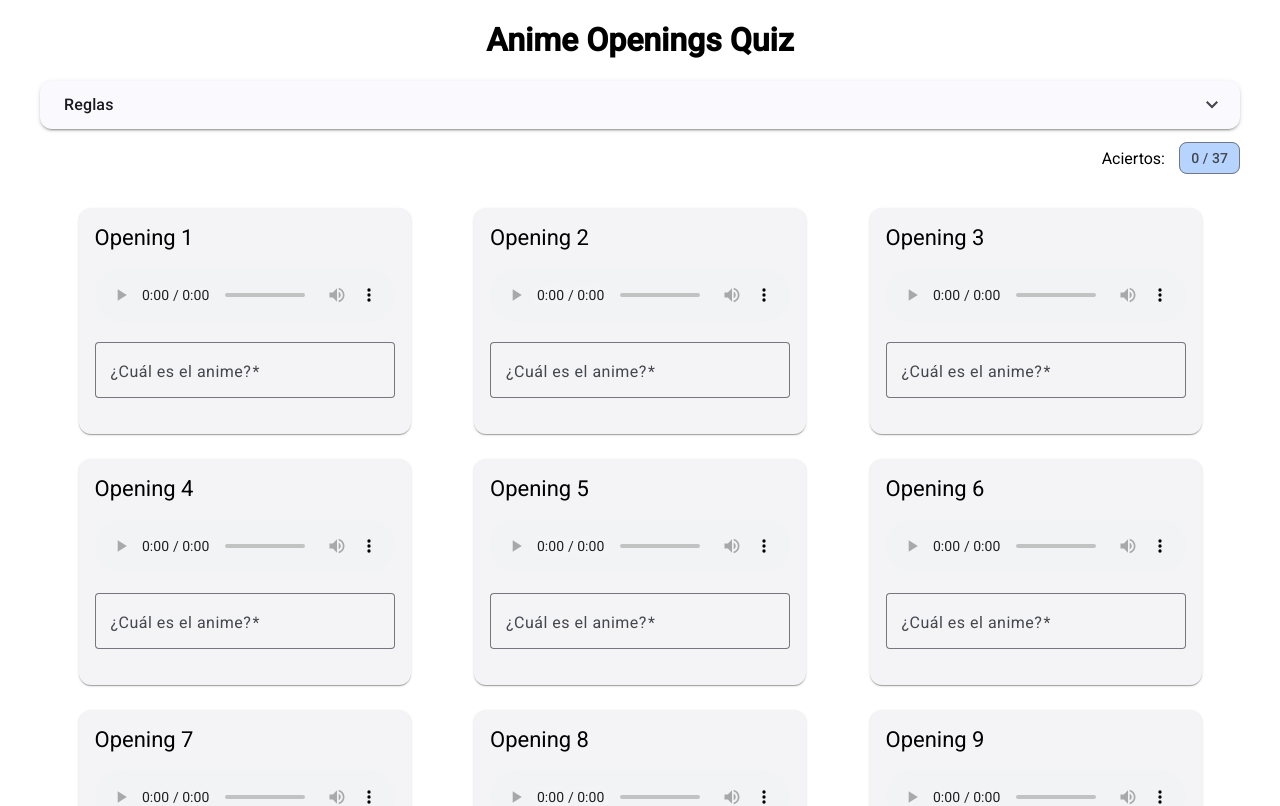
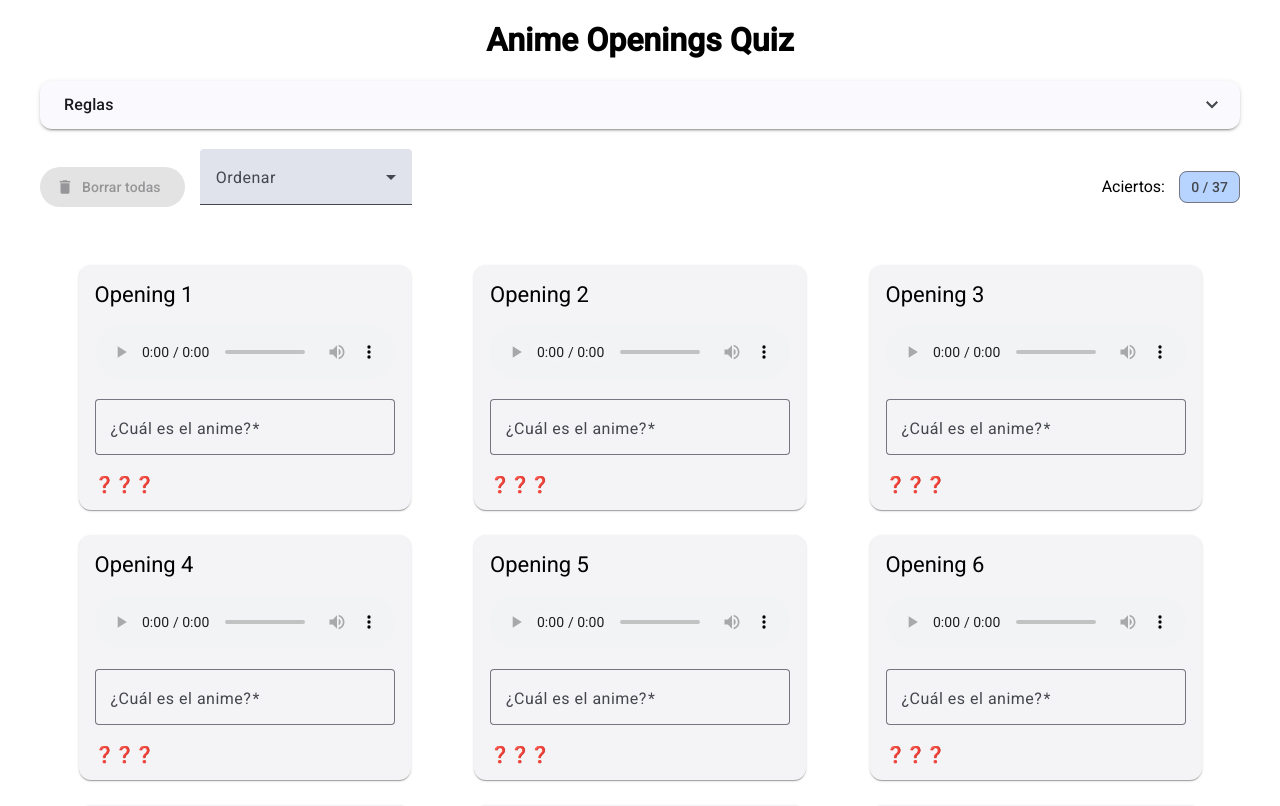
Before and after one commit to Franmicar/openings_anime_quiz, an Angular app: page / in a window 1280 px wide. Shown: the top 806 px of the page. Built offline with nearby package versions, Linux system fonts and the light colour scheme.

Commit message:
cambio de guardado por id, borrar todas, ordenar

```diff
--- a/src/app/app.component.html
+++ b/src/app/app.component.html
@@ -14,7 +14,19 @@
 </mat-expansion-panel>
 
 <div class="success-container">
-  <div class="relative d-flex">
+  <div class="left d-flex">
+    <button mat-flat-button (click)="openConfirmationModal()"
+    [disabled]="!successes"><mat-icon>delete</mat-icon>Borrar todas</button>
+    <mat-form-field>
+      <mat-label>Ordenar</mat-label>
+      <mat-select [formControl]="sortControl" (selectionChange)="sort()">
+          <mat-option [value]="'nsnc'">Sin contestar primero</mat-option>
+          <mat-option [value]="'fail'">Falladas primero</mat-option>
+          <mat-option [value]="'success'">Acertadas primero</mat-option>
+      </mat-select>
+    </mat-form-field>
+  </div>
+  <div class="right relative d-flex">
     <span>Aciertos: </span>
     <mat-chip class="chip-successes">{{successes}} / {{animes.length}}</mat-chip>
   </div>
@@ -27,3 +39,7 @@
   }
   <!-- Más contenido de tu AppComponent -->
 </div>
+
+@if (complete) {
+  <div class="w-100 center">¡Enhorabuena! El número que buscas es...</div>
+}
--- a/src/app/app.component.scss
+++ b/src/app/app.component.scss
@@ -24,7 +24,7 @@ mat-list-item::before {
 
 .success-container {
   display: flex;
-  justify-content: end;
+  justify-content: space-between;
   padding-left: 40px;
   padding-right: 115px;
 }
--- a/src/app/app.component.ts
+++ b/src/app/app.component.ts
@@ -1,17 +1,24 @@
 import { Component, OnInit } from '@angular/core';
 import { RouterOutlet } from '@angular/router';
 import { AnimeQuizCardComponent } from './components/anime-quiz-card/anime-quiz-card.component';
-import { AbstractControl, FormControl, ValidationErrors, ValidatorFn, Validators } from '@angular/forms';
+import { AbstractControl, FormControl, FormsModule, ReactiveFormsModule, ValidationErrors, ValidatorFn, Validators } from '@angular/forms';
 import { MatExpansionModule } from '@angular/material/expansion';
 import { MatListModule } from '@angular/material/list';
 import { DataService } from './services/data.service';
 import { Anime, animes } from '../assets/classes/anime';
 import { MatChipsModule } from '@angular/material/chips';
+import { MatButtonModule } from '@angular/material/button';
+import { MatIconModule } from '@angular/material/icon';
+import { MatDialog, MatDialogModule } from '@angular/material/dialog';
+import { DeleteConfirmationComponent } from './components/modals/delete-confirmation/delete-confirmation.component';
+import { MatSelectModule } from '@angular/material/select';
 
 @Component({
   selector: 'app-root',
   standalone: true,
-  imports: [RouterOutlet, AnimeQuizCardComponent, MatExpansionModule, MatListModule, MatChipsModule],
+  imports: [RouterOutlet, AnimeQuizCardComponent, MatExpansionModule,
+    MatListModule, MatChipsModule, MatButtonModule, MatIconModule, MatDialogModule,
+    MatSelectModule, FormsModule, ReactiveFormsModule],
   providers: [DataService],
   templateUrl: './app.component.html',
   styleUrl: './app.component.scss'
@@ -19,10 +26,14 @@ import { MatChipsModule } from '@angular/material/chips';
 export class AppComponent implements OnInit {
   title = 'openings-anime-quiz';
   rules = [];
-  animes: Anime[] = animes;
+  animes: Anime[] = shuffleArray([...animes]);
   successes = 0;
+  complete = false;
+  sortControl = new FormControl<string | null>('');
 
-  constructor(private data: DataService) { }
+  constructor(private data: DataService,
+    public dialog: MatDialog
+  ) { }
 
   ngOnInit(): void {
     this.getData();
@@ -39,13 +50,9 @@ export class AppComponent implements OnInit {
     // Verifica si hay respuestas guardadas en localStorage
     this.animes = this.animes.map((anime, index) => {
       // Usa la respuesta guardada si está disponible, de lo contrario usa una cadena vacía
-      const respuestaInicial = localStorage.getItem('R' + index.toString()) ? localStorage.getItem('R' + index.toString()) : '';
-      if (respuestaInicial && anime.names.some((name: string) => respuestaInicial.trim()?.toLowerCase() === name.toLowerCase())) {
-        this.plusSuccesses();
-      }
       return {
         ...anime,
-        form: new FormControl(respuestaInicial, [Validators.required, checkAnimeNameValidator(anime.names)])
+        form: new FormControl(this.getResponses(anime), [Validators.required, checkAnimeNameValidator(anime.names)])
       };
     });
   }
@@ -57,9 +64,52 @@ export class AppComponent implements OnInit {
   countSuccesses() {
     this.successes = 0;
     this.animes.forEach((anime, index) => {
-      const respuestaInicial = localStorage.getItem('R' + index.toString()) ? localStorage.getItem('R' + index.toString()) : '';
-      if (respuestaInicial && anime.names.some((name: string) => respuestaInicial.trim()?.toLowerCase() === name.toLowerCase())) {
-        this.plusSuccesses();
+      this.getResponses(anime);
+    });
+  }
+
+  getResponses(anime: Anime): string {
+    const key = localStorage.getItem(anime.audio);
+    const respuesta = key ? key : '';
+    if (respuesta && anime.names.some((name: string) => respuesta.trim()?.toLowerCase() === name.toLowerCase())) {
+      this.plusSuccesses();
+    }
+    if (this.successes === this.animes.length) this.complete = true;
+    return respuesta;
+  }
+
+  deleteAll() {
+    this.animes.forEach((anime, index) => {
+      localStorage.removeItem(anime.audio);
+      anime.form?.setValue('');
+    });
+  }
+
+  openConfirmationModal() {
+    this.dialog.open(DeleteConfirmationComponent, {
+      width: '80vw'
+    }).afterClosed().subscribe(res => {
+      if (res) {
+        this.deleteAll();
+      }
+    });
+  }
+
+  sort() {
+    this.animes.sort((a, b) => {
+      switch (this.sortControl.value) {
+        case 'nsnc':
+          // Coloca primero los animes con valor de formulario vacío
+          return a.form?.value === '' ? -1 : 1;
+        case 'fail':
+          // Coloca primero los animes cuyo formControl tiene errores
+          return a.form?.invalid ? -1 : 1;
+        case 'success':
+          // Coloca primero los animes con un string y sin errores
+          return a.form?.valid ? -1 : 1;
+        default:
+          // Criterio de ordenación por defecto (si es necesario)
+          return 0;
       }
     });
   }
@@ -78,3 +128,13 @@ export function checkAnimeNameValidator(animeNames: string[]): ValidatorFn {
     return nameMatch ? null : { 'animeNameIncorrect': true };
   };
 }
+
+export function shuffleArray(array: any[]) {
+  for (let i = array.length - 1; i > 0; i--) {
+    // Generar un índice aleatorio
+    const j = Math.floor(Math.random() * (i + 1));
+    // Intercambiar elementos
+    [array[i], array[j]] = [array[j], array[i]];
+  }
+  return array;
+}
--- a/src/app/components/anime-quiz-card/anime-quiz-card.component.html
+++ b/src/app/components/anime-quiz-card/anime-quiz-card.component.html
@@ -18,5 +18,7 @@
     </mat-form-field>
       @if (success) {
         <div class="success">Correcto! ✔️</div>
+      } @else {
+        <div>❓❓❓</div>
       }
 </mat-card>
--- a/src/app/components/anime-quiz-card/anime-quiz-card.component.ts
+++ b/src/app/components/anime-quiz-card/anime-quiz-card.component.ts
@@ -40,7 +40,7 @@ export class AnimeQuizCardComponent implements OnInit {
     ).subscribe((value: string) => {
       // Estas acciones ahora solo se ejecutarán después de un segundos de inactividad
       this.success = this.anime.names.some((name: string) => value.trim()?.toLowerCase() === name.toLowerCase());
-      localStorage.setItem('R' + this.index.toString(), value);
+      localStorage.setItem(this.anime.audio, value);
       this.plus.emit(); // Emitir el evento
     });
   }
--- /dev/null
+++ b/src/app/components/modals/delete-confirmation/delete-confirmation.component.html
@@ -0,0 +1,8 @@
+<h2 mat-dialog-title>Borrar todas</h2>
+<mat-dialog-content>
+  ¿Estás segudo de eliminar todas las respuestas? El juego empezará de nuevo
+</mat-dialog-content>
+<mat-dialog-actions>
+  <button mat-button mat-dialog-close>Cancelar</button>
+  <button mat-button (click)="close(true)" cdkFocusInitial>Ok</button>
+</mat-dialog-actions>
--- /dev/null
+++ b/src/app/components/modals/delete-confirmation/delete-confirmation.component.ts
@@ -0,0 +1,19 @@
+import { Component } from '@angular/core';
+import { MatButtonModule } from '@angular/material/button';
+import { MatDialogModule, MatDialogRef } from '@angular/material/dialog';
+
+@Component({
+  selector: 'app-delete-confirmation',
+  standalone: true,
+  imports: [MatDialogModule, MatButtonModule],
+  templateUrl: './delete-confirmation.component.html',
+  styleUrl: './delete-confirmation.component.scss'
+})
+export class DeleteConfirmationComponent {
+
+  constructor(public dialogRef: MatDialogRef<DeleteConfirmationComponent>) {}
+
+  close(res = false) {
+    this.dialogRef.close(res);
+  }
+}
--- a/src/assets/classes/anime.ts
+++ b/src/assets/classes/anime.ts
@@ -8,7 +8,7 @@ export interface Anime {
 }
 
 export const animes: Anime[] = [
-  { names: ["Yamada-kun to Lv999 no Koi wo Suru"], audio: "au_0" },
+  { names: ["Yamada-kun to Lv999 no Koi wo Suru", "Yamada-kun to Lv999"], audio: "au_0" },
   { names: ["Hunter x Hunter"], audio: "au_1" },
   { names: ["Jujutsu Kaisen"], audio: "au_2" },
   { names: ["Shinseiki Evangelion", "Neon Genesis Evangelion"], audio: "au_3" },
@@ -31,7 +31,7 @@ export const animes: Anime[] = [
   { names: ["Mushoku Tensei: Isekai Ittara Honki Dasu", "Mushoku Tensei: Jobless Reincarnation"], audio: "au_20" },
   { names: ["No Game No Life"], audio: "au_21" },
   { names: ["Doraemon"], audio: "au_22" },
-  { names: ["Digimon"], audio: "au_23" },
+  { names: ["Digimon", "Digimon 02"], audio: "au_23" },
   { names: ["Pokemon"], audio: "au_24" },
   { names: ["Slayers"], audio: "au_25" },
   { names: ["Naruto"], audio: "au_26" },
--- a/src/styles.scss
+++ b/src/styles.scss
@@ -27,4 +27,5 @@ body { margin: 0; font-family: Roboto, "Helvetica Neue", sans-serif; }
 .d-flex {
   display: flex;
   align-items: center;
+  gap: 15px;
 }
```
Also changed, not shown: src/app/components/modals/delete-confirmation/delete-confirmation.component.scss (added), 1 other file (tests, documents, lock files or other folders).
